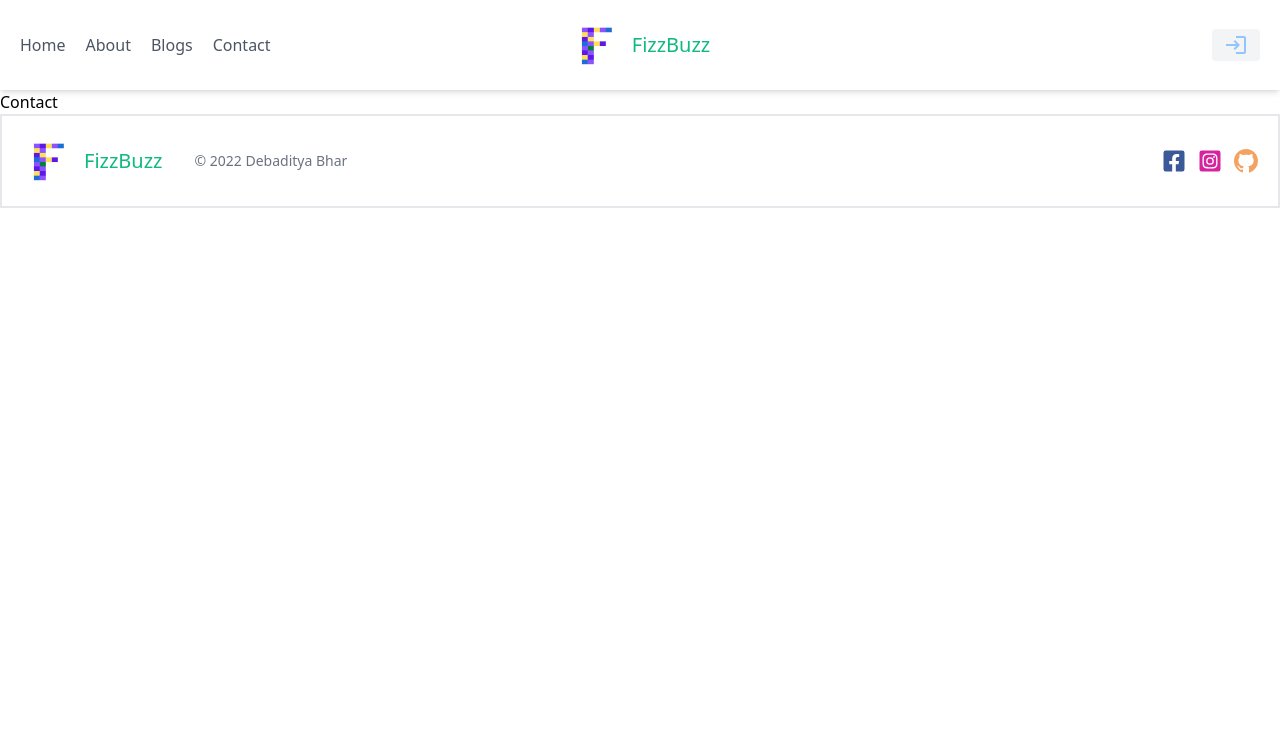
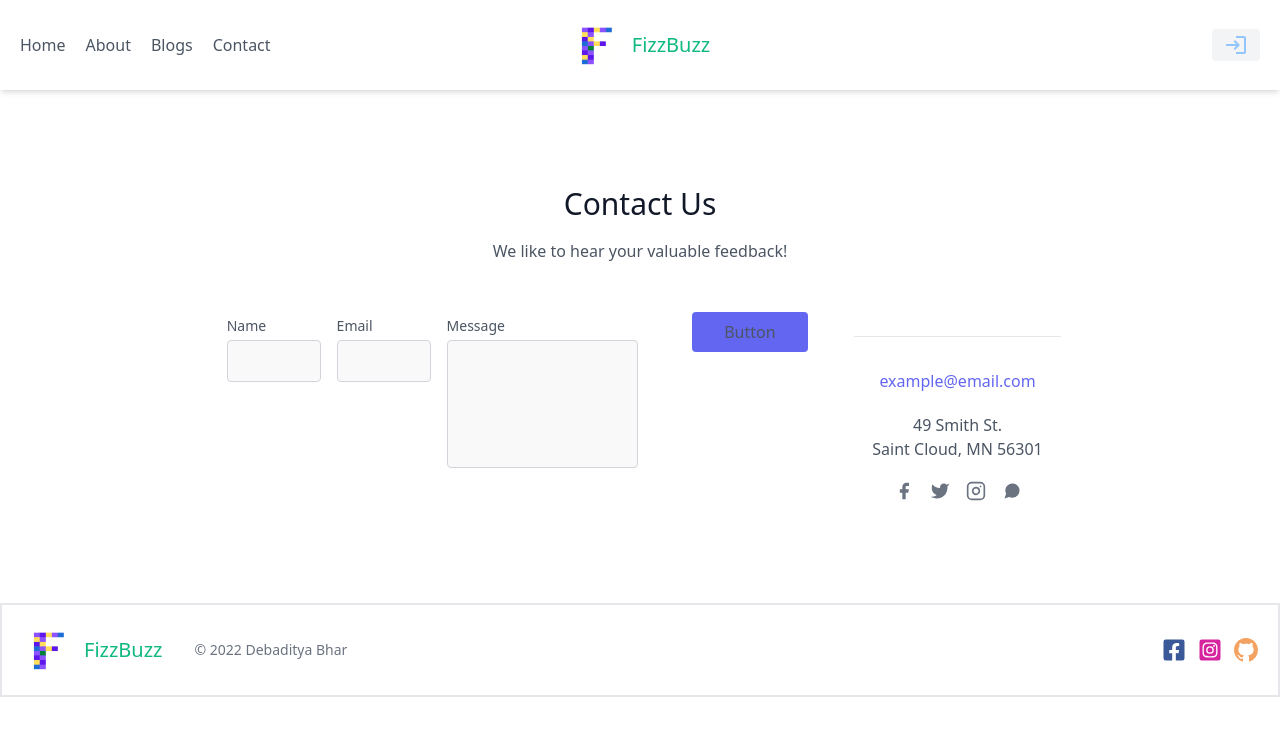
Before and after one commit to debapps/FizzBuzzBlog, a Next.js app: page /contact in a window 1280 px wide. Shown: the top 736 px of the page. Built offline with nearby package versions, Linux system fonts and the light colour scheme; no server answers.

Commit message:
2.0 - Created blogs.js and contact.js pages.

```diff
--- a/components/BlogCard.js
+++ b/components/BlogCard.js
@@ -24,7 +24,7 @@
           {introduction.slice(0, 80)}...
         </p>
         <Link href={`/blogpost/${_id}`} passHref>
-          <a className="border-2 border-black block w-fit mt-2 p-2 rounded-lg text-white bg-slate-600 hover:bg-slate-400">
+          <a className="border-2 hover:border-black block w-fit mt-2 p-2 rounded-lg text-white bg-indigo-500 hover:bg-indigo-400">
             Read Blog
           </a>
         </Link>
--- /dev/null
+++ b/components/BlogItem.js
@@ -0,0 +1,52 @@
+import Link from "next/link";
+import React from "react";
+
+export default function BlogItem(props) {
+  // Get all the props.
+  const { _id, title, category, introduction, dateCreated } = props.blog;
+
+  // Months list.
+  let months = [
+    "Jan",
+    "Feb",
+    "Mar",
+    "Apr",
+    "May",
+    "Jun",
+    "Jul",
+    "Aug",
+    "Sep",
+    "Oct",
+    "Nov",
+    "Dec",
+  ];
+  // Format the date.
+  let publishedDate = new Date(dateCreated);
+  let formattedDate = `${publishedDate.getDate()}-${
+    months[publishedDate.getMonth()]
+  }-${publishedDate.getFullYear()}`;
+
+  return (
+    <div className="-my-8 divide-y-2 divide-gray-100">
+      <div className="py-8 flex flex-wrap md:flex-nowrap">
+        <div className="md:w-64 md:mb-0 mb-6 flex-shrink-0 flex flex-col">
+          <span className="font-semibold title-font text-gray-700">
+            {category.toUpperCase()}
+          </span>
+          <span className="mt-1 text-gray-500 text-sm">{formattedDate}</span>
+        </div>
+        <div className="md:flex-grow">
+          <h2 className="text-2xl font-medium text-gray-900 title-font mb-2">
+            {title}
+          </h2>
+          <p className="leading-relaxed">{introduction}</p>
+          <Link href={`/blogpost/${_id}`} passHref>
+            <a className="text-indigo-500 inline-flex items-center mt-4 hover:underline hover:text-indigo-600">
+              Read Blog
+            </a>
+          </Link>
+        </div>
+      </div>
+    </div>
+  );
+}
--- a/pages/blogs.js
+++ b/pages/blogs.js
@@ -1,5 +1,25 @@
-import React from "react";
+import React, { useContext, useEffect } from "react";
+import BlogItem from "../components/BlogItem";
+import BlogContext from "../components/context/blog/blogContext";
 
 export default function Blogs() {
-  return <div>Blogs</div>;
+  // Get the blog context.
+  let blogContext = useContext(BlogContext);
+  const { blogs, fetchAllBlogs } = blogContext;
+
+  // Fetch all the blogs using useEffect hook.
+  useEffect(() => {
+    fetchAllBlogs();
+    // eslint-disable-next-line
+  }, [blogs]);
+
+  return (
+    <section className="text-gray-600 body-font overflow-hidden">
+      <div className="container px-5 py-24 mx-auto">
+        {blogs.map((blog, idx) => {
+          return <BlogItem key={idx} blog={blog} />;
+        })}
+      </div>
+    </section>
+  );
 }
--- a/pages/contact.js
+++ b/pages/contact.js
@@ -1,5 +1,141 @@
 import React from "react";
 
 export default function Contact() {
-  return <div>Contact</div>;
+  return (
+    <section className="text-gray-600 body-font">
+      <div className="container px-5 py-24 mx-auto">
+        <div className="flex flex-col text-center w-full mb-12">
+          <h1 className="sm:text-3xl text-2xl font-medium title-font mb-4 text-gray-900">
+            Contact Us
+          </h1>
+          <p className="md:w-2/3 mx-auto leading-relaxed text-base">
+            We like to hear your valuable feedback!
+          </p>
+        </div>
+        <div className="md:w-1/2 md:w-2/3 mx-auto">
+          <div className="flex flexWrap -m-2">
+            <div className="p-2 w-1/2">
+              <div className="relative">
+                <label
+                  htmlFor="name"
+                  className="leading-7 text-sm text-gray-600"
+                >
+                  Name
+                </label>
+                <input
+                  type="text"
+                  id="name"
+                  name="name"
+                  className="w-full bg-gray-100 bg-opacity-50 rounded border border-gray-300 focus:border-indigo-500 focus:bgWhite focus:ring-2 focus:ring-indigo-200 text-base outline-none text-gray-700 py-1 px-3 leading-8 transition-colors duration-200 ease-in-out"
+                />
+              </div>
+            </div>
+            <div className="p-2 w-1/2">
+              <div className="relative">
+                <label
+                  htmlFor="email"
+                  className="leading-7 text-sm text-gray-600"
+                >
+                  Email
+                </label>
+                <input
+                  type="email"
+                  id="email"
+                  name="email"
+                  className="w-full bg-gray-100 bg-opacity-50 rounded border border-gray-300 focus:border-indigo-500 focus:bgWhite focus:ring-2 focus:ring-indigo-200 text-base outline-none text-gray-700 py-1 px-3 leading-8 transition-colors duration-200 ease-in-out"
+                />
+              </div>
+            </div>
+            <div className="p-2 w-full">
+              <div className="relative">
+                <label
+                  htmlFor="message"
+                  className="leading-7 text-sm text-gray-600"
+                >
+                  Message
+                </label>
+                <textarea
+                  id="message"
+                  name="message"
+                  className="w-full bg-gray-100 bg-opacity-50 rounded border border-gray-300 focus:border-indigo-500 focus:bgWhite focus:ring-2 focus:ring-indigo-200 h-32 text-base outline-none text-gray-700 py-1 px-3 resize-none leading-6 transition-colors duration-200 ease-in-out"
+                ></textarea>
+              </div>
+            </div>
+            <div className="p-2 w-full">
+              <button className="flex mx-auto textWhite bg-indigo-500 border-0 py-2 px-8 focus:outline-none hover:bg-indigo-600 rounded textLg">
+                Button
+              </button>
+            </div>
+            <div className="p-2 w-full pt-8 mt-8 border-t border-gray-200 text-center">
+              <a className="text-indigo-500">example@email.com</a>
+              <p className="leading-normal my-5">
+                49 Smith St.
+                <br />
+                Saint Cloud, MN 56301
+              </p>
+              <span className="inline-flex">
+                <a className="text-gray-500">
+                  <svg
+                    fill="currentColor"
+                    strokeLinecap="round"
+                    strokeLinejoin="round"
+                    strokeWidth="2"
+                    className="w-5 h-5"
+                    viewBox="0 0 24 24"
+                  >
+                    <path d="M18 2h-3a5 5 0 00-5 5v3H7v4h3v8h4v-8h3l1-4h-4V7a1 1 0 011-1h3z"></path>
+                  </svg>
+                </a>
+                <a className="ml-4 text-gray-500">
+                  <svg
+                    fill="currentColor"
+                    strokeLinecap="round"
+                    strokeLinejoin="round"
+                    strokeWidth="2"
+                    className="w-5 h-5"
+                    viewBox="0 0 24 24"
+                  >
+                    <path d="M23 3a10.9 10.9 0 01-3.14 1.53 4.48 4.48 0 00-7.86 3v1A10.66 10.66 0 013 4s-4 9 5 13a11.64 11.64 0 01-7 2c9 5 20 0 20-11.5a4.5 4.5 0 00-.08-.83A7.72 7.72 0 0023 3z"></path>
+                  </svg>
+                </a>
+                <a className="ml-4 text-gray-500">
+                  <svg
+                    fill="none"
+                    stroke="currentColor"
+                    strokeLinecap="round"
+                    strokeLinejoin="round"
+                    strokeWidth="2"
+                    className="w-5 h-5"
+                    viewBox="0 0 24 24"
+                  >
+                    <rect
+                      width="20"
+                      height="20"
+                      x="2"
+                      y="2"
+                      rx="5"
+                      ry="5"
+                    ></rect>
+                    <path d="M16 11.37A4 4 0 1112.63 8 4 4 0 0116 11.37zm1.5-4.87h.01"></path>
+                  </svg>
+                </a>
+                <a className="ml-4 text-gray-500">
+                  <svg
+                    fill="currentColor"
+                    strokeLinecap="round"
+                    strokeLinejoin="round"
+                    strokeWidth="2"
+                    className="w-5 h-5"
+                    viewBox="0 0 24 24"
+                  >
+                    <path d="M21 11.5a8.38 8.38 0 01-.9 3.8 8.5 8.5 0 01-7.6 4.7 8.38 8.38 0 01-3.8-.9L3 21l1.9-5.7a8.38 8.38 0 01-.9-3.8 8.5 8.5 0 014.7-7.6 8.38 8.38 0 013.8-.9h.5a8.48 8.48 0 018 8v.5z"></path>
+                  </svg>
+                </a>
+              </span>
+            </div>
+          </div>
+        </div>
+      </div>
+    </section>
+  );
 }
```
